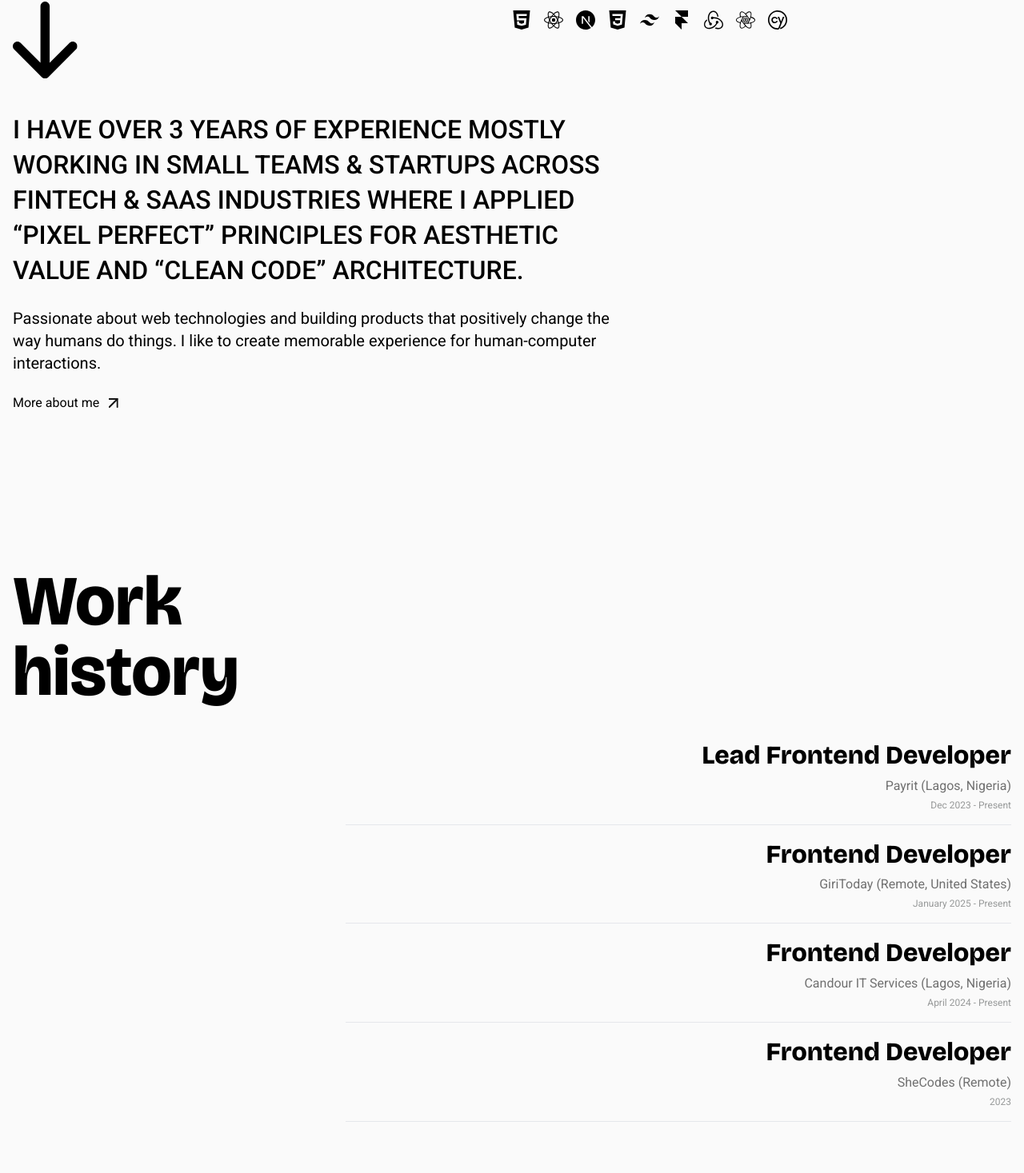
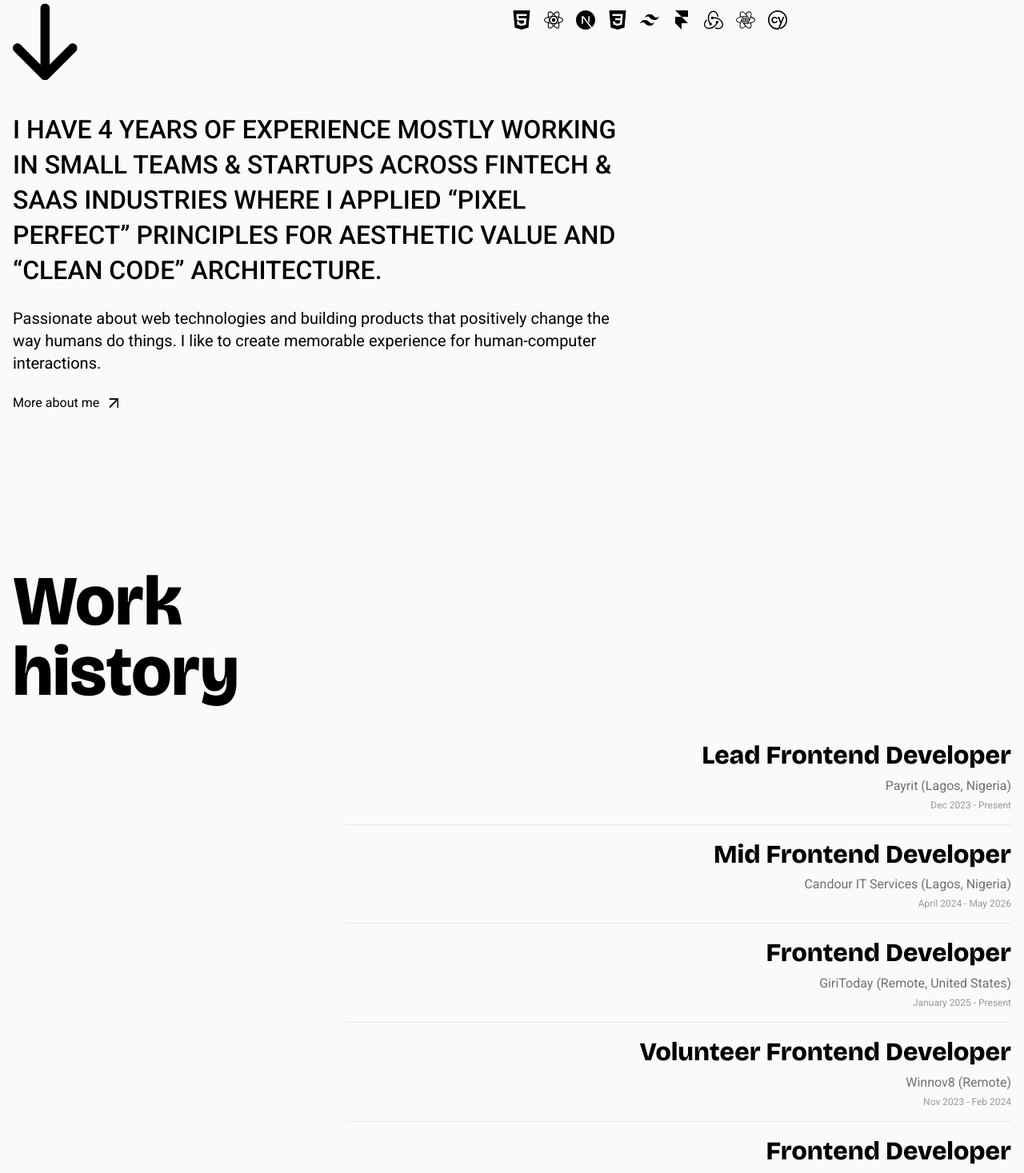
Before and after one commit to Muqtadirat/portfolio-v2, a Next.js app: page / in a window 1280 px wide. Shown: the part 678-2145 px from the top of the page at 80% size. Built offline with nearby package versions, Linux system fonts and the light colour scheme.

Commit message:
chore: update history

```diff
--- a/src/app/(pages)/_home/Index.tsx
+++ b/src/app/(pages)/_home/Index.tsx
@@ -206,7 +206,7 @@ const Home = () => {
         viewport={{ once: true }}
       >
         <p className="text-xl lg:text-[2rem] font-medium uppercase leading-snug">
-          I have over 3 years of experience mostly working in small teams &
+          I have 4 years of experience mostly working in small teams &
           startups across fintech & SAAS industries where I applied “pixel
           perfect” principles for aesthetic value and “clean code” architecture.
         </p>
--- a/src/app/(pages)/_home/constants/history.ts
+++ b/src/app/(pages)/_home/constants/history.ts
@@ -18,6 +18,13 @@ const history: HistoryProps[] = [
     logo: payritLogo,
   },
   {
+    role: 'Mid Frontend Developer',
+    company: 'Candour IT Services',
+    location: 'Lagos, Nigeria',
+    period: 'April 2024 - May 2026',
+    logo: candourLogo,
+  },
+  {
     role: 'Frontend Developer',
     company: 'GiriToday',
     location: 'Remote, United States',
@@ -25,11 +32,11 @@ const history: HistoryProps[] = [
     logo: giriLogo,
   },
   {
-    role: 'Frontend Developer',
-    company: 'Candour IT Services',
-    location: 'Lagos, Nigeria',
-    period: 'April 2024 - Present',
-    logo: candourLogo,
+    role: 'Volunteer Frontend Developer',
+    company: 'Winnov8',
+    location: 'Remote',
+    period: 'Nov 2023 - Feb 2024',
+    // logo: sheCodesLogo,
   },
   {
     role: 'Frontend Developer',
--- a/src/app/(pages)/work/constants/projectDetails.ts
+++ b/src/app/(pages)/work/constants/projectDetails.ts
@@ -192,7 +192,7 @@ const projectDetails: ProjectDetailsProps[] = [
   },
   {
     title: 'Digit-tally Landing Page',
-    year: '2024 - 2026',
+    year: '2024 - 2025',
     // link: 'https://stgsvr008.digit-tally.io/',
     image: [digittallyPage, digittallyPage2, digittallyPage3],
     description:
@@ -204,6 +204,7 @@ const projectDetails: ProjectDetailsProps[] = [
       reactQueryColored,
       nextJsColored,
     ],
+    noLink: true,
   },
   {
     title: 'Digit-tally Timesheet',
```
